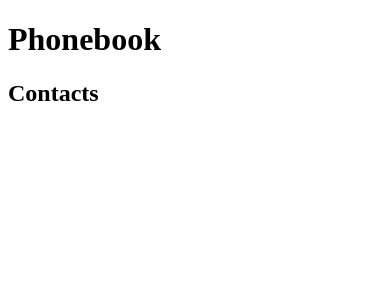
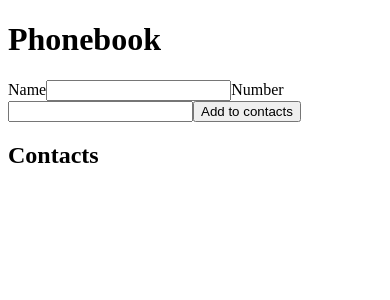
Before and after one commit to Illiya-Lunev/goit-react-hw-02-phonebook, a React (Create React App) app: page / in a window 390 px wide. Shown: the top 300 px of the page. Built offline with nearby package versions, Linux system fonts and the light colour scheme.

Commit message:
добавлен рендер Phonebook

```diff
--- a/src/App.js
+++ b/src/App.js
@@ -1,11 +1,13 @@
 import { Component } from 'react';
-import { v4 as uuidv4 } from 'uuid';
+// import { v4 as uuidv4 } from 'uuid';
+import FormPhoneBook from './FormPhoneBook/FormPhoneBook';
 
 export default class App extends Component {
   render() {
     return (
       <div>
         <h1>Phonebook</h1>
+        <FormPhoneBook />
         <h2>Contacts</h2>
       </div>
     );
--- /dev/null
+++ b/src/FormPhoneBook/FormPhoneBook.js
@@ -0,0 +1,65 @@
+import { Component } from 'react';
+import { v4 as uuidv4 } from 'uuid';
+
+export default class FormPhoneBook extends Component {
+  state = {
+    name: '',
+    number: '',
+  };
+
+  nameInputId = uuidv4();
+  numberInputId = uuidv4();
+
+  handleChange = e => {
+    const { name, value } = e.currentTarget;
+    this.setState({ [name]: value });
+  };
+
+  handleSubmit = e => {
+    const { name, number } = e.currentTarget;
+    e.preventDefault();
+    this.props.onSubmit(name, number);
+    this.reset();
+  };
+
+  reset = () => {
+    this.setState({ name: '', number: '' });
+  };
+  render() {
+    return (
+      <form onSubmit={this.handleSubmit}>
+        <label htmlFor={this.nameInputId}>
+          Name
+          <input
+            type="text"
+            name="name"
+            id={this.nameInputId}
+            value={this.state.name}
+            onChange={this.handleChange}
+            pattern="^[a-zA-Zа-яА-Я]+(([' -][a-zA-Zа-яА-Я ])?[a-zA-Zа-яА-Я]*)*$"
+            title="Имя может состоять только из букв, апострофа, тире и
+            пробелов. Например Adrian, Jacob Mercer, Charles de Batz de
+            Castelmore d'Artagnan и т. п."
+            required
+            onChange={this.handleChange}
+          />
+        </label>
+        <label htmlFor={this.numberInputId}>
+          Number
+          <input
+            type="tel"
+            name="number"
+            id={this.numberInputId}
+            value={this.state.number}
+            onChange={this.handleChange}
+            pattern="\+?\d{1,4}?[-.\s]?\(?\d{1,3}?\)?[-.\s]?\d{1,4}[-.\s]?\d{1,4}[-.\s]?\d{1,9}"
+            title="Номер телефона должен состоять цифр и может содержать пробелы, тире, круглые скобки и может начинаться с +"
+            required
+            onChange={this.handleChange}
+          />
+        </label>
+        <button type="submit">Add to contacts</button>
+      </form>
+    );
+  }
+}
```
